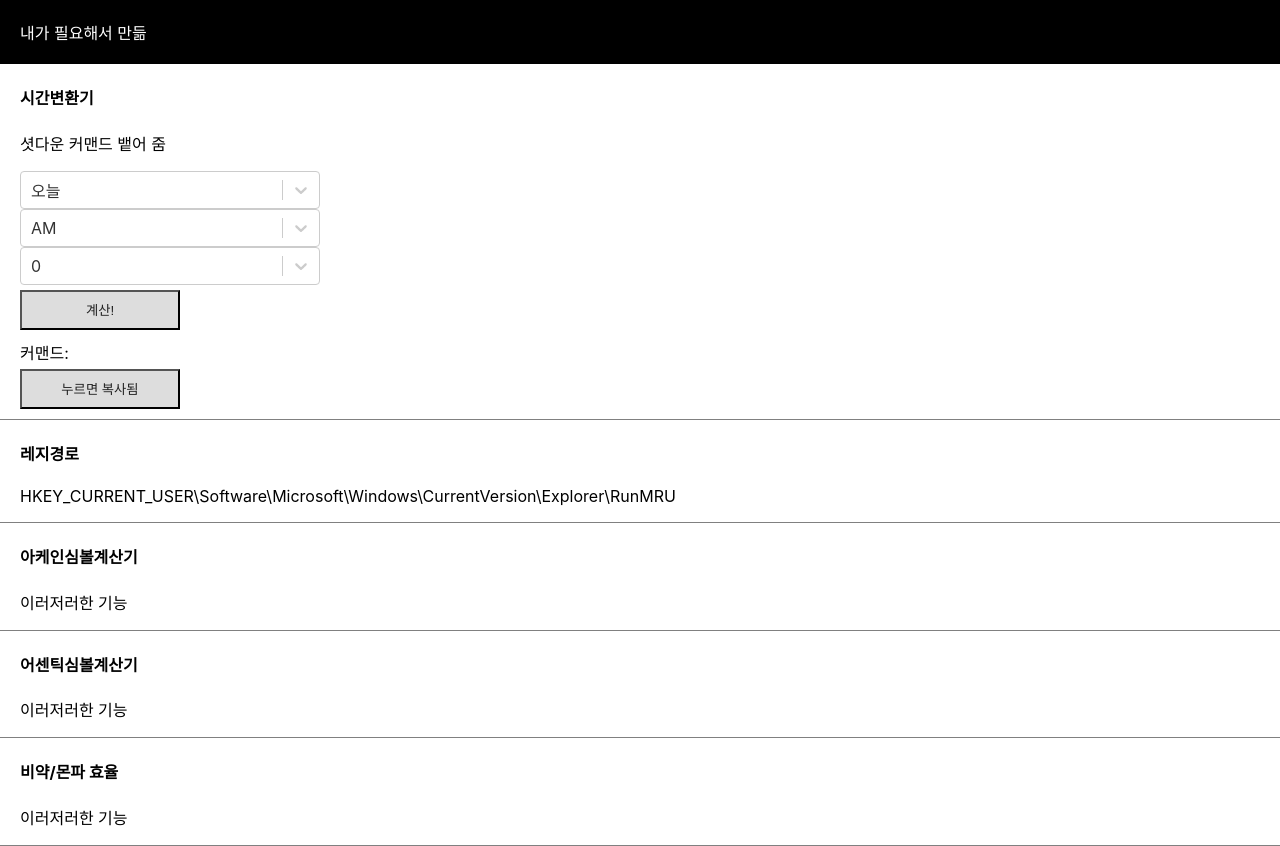
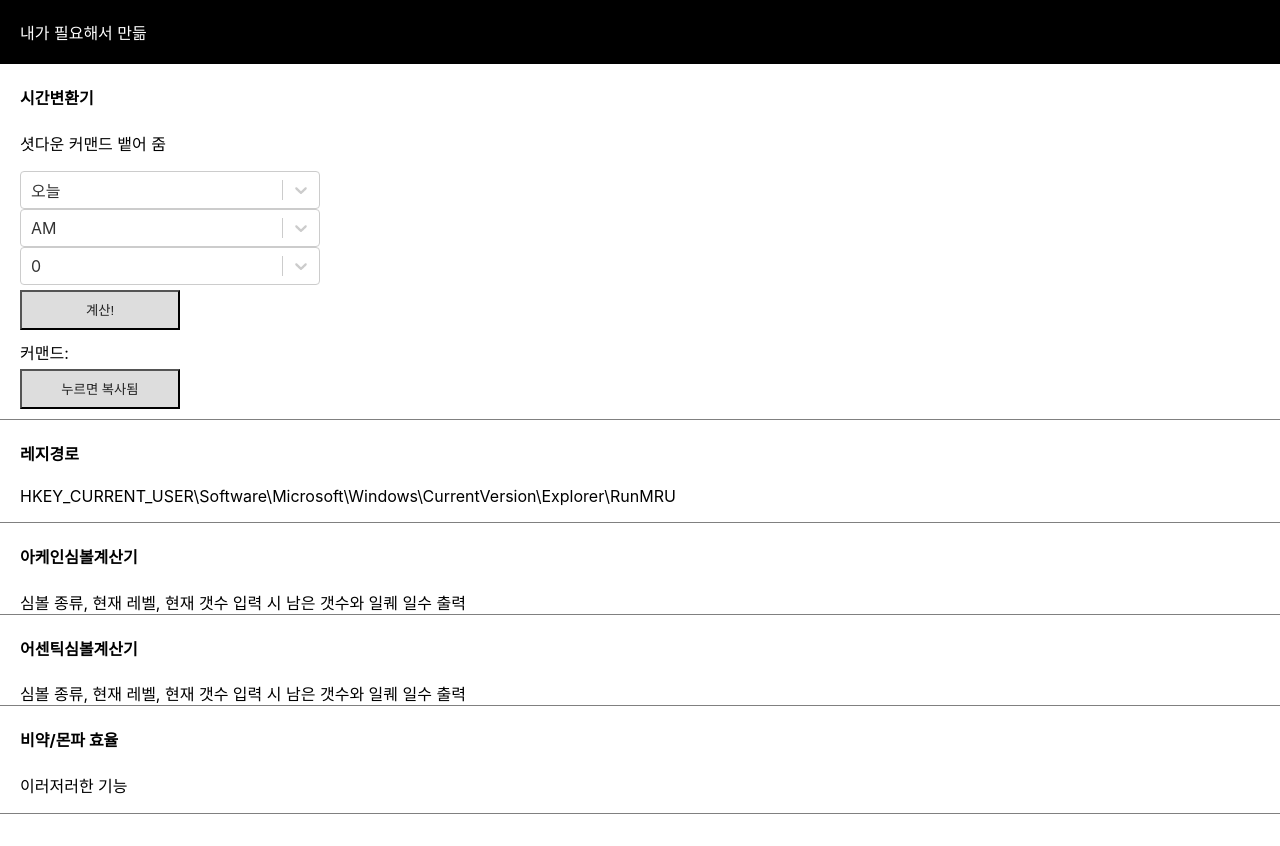
Before and after one commit to nordap/app, a React (Create React App) app: page / in a window 1280 px wide. After the commit the page ends 814 px from the top, so only its background shows below. Built offline with nearby package versions, Linux system fonts and the light colour scheme.

Commit message:
add comment

```diff
--- a/src/App.js
+++ b/src/App.js
@@ -129,13 +129,17 @@ function App() {
 {/*************** 기능 3 *******************/}
       <div className='list'>
         <h4>{a[2]}</h4>
-        <p>이러저러한 기능</p>
+        <div>
+          심볼 종류, 현재 레벨, 현재 갯수 입력 시 남은 갯수와 일퀘 일수 출력
+        </div>
       </div>
 
 {/*************** 기능 4 *******************/}
       <div className='list'>
         <h4>{a[3]}</h4>
-        <p>이러저러한 기능</p>
+        <div>
+          심볼 종류, 현재 레벨, 현재 갯수 입력 시 남은 갯수와 일퀘 일수 출력
+        </div>
       </div>
 
 {/*************** 기능 5 *******************/}
```
